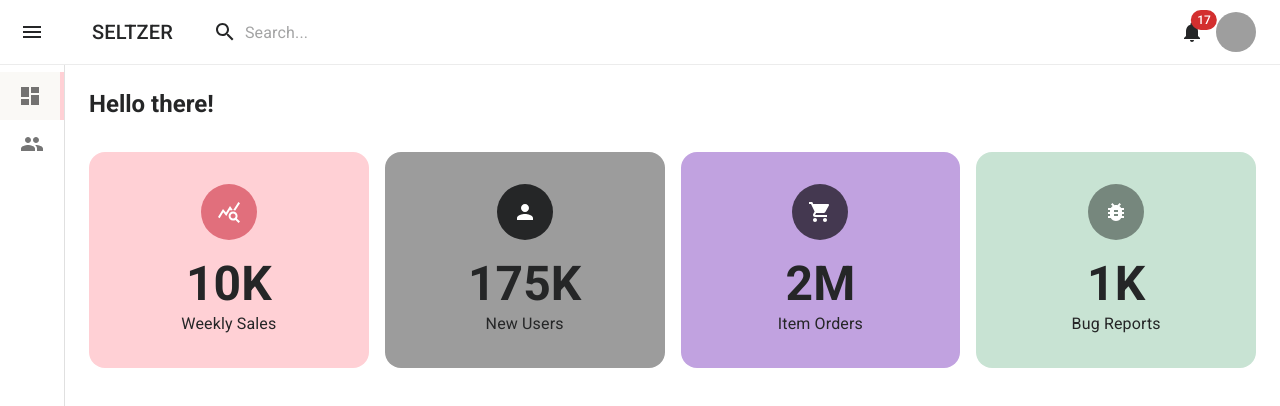
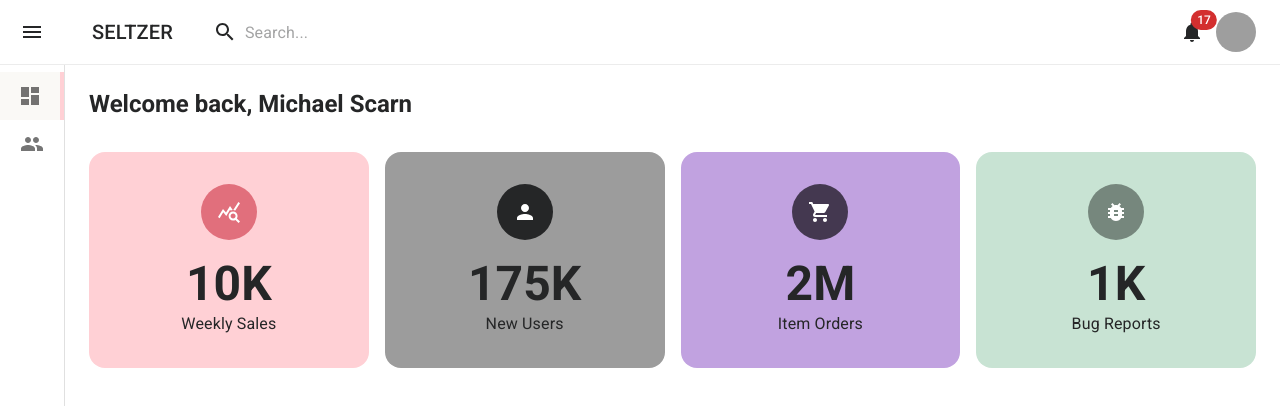
Before and after one commit to fizzypop-studio/seltzer-app, a React (Create React App) app: page /dashboard in a window 1280 px wide. Shown: the top 406 px of the page. Built offline with nearby package versions, Linux system fonts and the light colour scheme; grey boxes are pictures that could not be loaded.

Commit message:
added current user name to dashboard - setup translations

```diff
--- a/src/components/Navigation/Drawer/Drawer.tsx
+++ b/src/components/Navigation/Drawer/Drawer.tsx
@@ -302,9 +302,9 @@ export const Drawer = ({ children, currentRoute }: DrawerProps) => {
 				{drawerOpen && (
 					<S.DrawerFooter>
 						<IconActionCard
-							content="Upgrade to PRO for more users"
+							content={t('general.goPro')}
 							icon={<ElectricBolt />}
-							buttonText="Upgrade"
+							buttonText={t('general.upgrade')}
 							onClick={handleUpgrade}
 						/>
 					</S.DrawerFooter>
@@ -323,9 +323,9 @@ export const Drawer = ({ children, currentRoute }: DrawerProps) => {
 			<ActionModal
 				open={logoutModalOpen}
 				onClose={handleCloseLogoutModal}
-				title="Logout User"
-				content="Are you sure you want to log out?"
-				actionText="Logout"
+				title={t('auth.logoutUser')}
+				content={t('auth.areYouSureLogout')}
+				actionText={t('auth.logout')}
 				onActionClick={handleLogout}
 				onRequestClose={handleCloseLogoutModal}
 			/>
--- a/src/pages/main/Dashboard/Dashboard.tsx
+++ b/src/pages/main/Dashboard/Dashboard.tsx
@@ -1,4 +1,5 @@
 import { DataCard, Drawer, Grid, Typography } from 'components';
+import { useTranslation } from 'react-i18next';
 import { useTheme } from '@mui/material/styles';
 import {
 	Person,
@@ -7,14 +8,22 @@ import {
 	BugReport,
 } from '@mui/icons-material';
 
+import { useSelector } from 'react-redux';
+import { ReduxUser } from 'types/Redux';
+
 import { colors } from 'theme';
 import * as S from './Dashboard.styles';
 
 export const Dashboard = () => {
+	const { value: user } = useSelector((state: ReduxUser) => state.user);
 	const theme = useTheme();
+	const { t } = useTranslation();
+
 	return (
 		<Drawer currentRoute="/dashboard">
-			<Typography variant="h5">Hello there!</Typography>
+			<Typography variant="h5">{`${t('pages.dashboard.welcome')}, ${
+				user?.firstName
+			} ${user?.lastName}`}</Typography>
 			<S.DataWrapper>
 				<Grid
 					container
@@ -25,7 +34,7 @@ export const Dashboard = () => {
 						<DataCard
 							icon={<QueryStats />}
 							data={10000}
-							title="Weekly Sales"
+							title={t('pages.dashboard.weeklySales')}
 							colors={[
 								theme.palette.secondary.light,
 								theme.palette.secondary.main,
@@ -36,7 +45,7 @@ export const Dashboard = () => {
 						<DataCard
 							icon={<Person />}
 							data={175000}
-							title="New Users"
+							title={t('pages.dashboard.newUsers')}
 							colors={[
 								theme.palette.primary.light,
 								theme.palette.primary.main,
@@ -47,7 +56,7 @@ export const Dashboard = () => {
 						<DataCard
 							icon={<ShoppingCart />}
 							data={2000000}
-							title="Item Orders"
+							title={t('pages.dashboard.itemOrders')}
 							colors={[
 								colors.tertiary.light,
 								colors.tertiary.main,
@@ -58,7 +67,7 @@ export const Dashboard = () => {
 						<DataCard
 							icon={<BugReport />}
 							data={1000}
-							title="Bug Reports"
+							title={t('pages.dashboard.bugReports')}
 							colors={[colors.green.light, colors.green.main]}
 						/>
 					</Grid>
--- a/src/redux/slices/user/userSlice.ts
+++ b/src/redux/slices/user/userSlice.ts
@@ -3,7 +3,7 @@ import { createSlice } from '@reduxjs/toolkit';
 const user = {
 	id: 'id-123456',
 	firstName: 'Michael',
-	lasName: 'Scarn',
+	lastName: 'Scarn',
 	email: 'michaelscarn@test.com',
 };
 
--- a/src/translations/en.ts
+++ b/src/translations/en.ts
@@ -46,6 +46,9 @@ export const en = {
 			havePassword: 'Have your password?',
 			requestDemo: 'Request Demo',
 			createAccount: 'Create Account',
+			logout: 'Logout',
+			logoutUser: 'Logout User',
+			areYouSureLogout: 'Are you sure you want to log out?',
 		},
 		general: {
 			copyright: 'Copyright @fizzypopstudio',
@@ -53,6 +56,8 @@ export const en = {
 			placeholders: {
 				search: 'Search...',
 			},
+			upgrade: 'Upgrade',
+			goPro: 'Upgrade to PRO for more users',
 		},
 		navigation: {
 			pages: {
@@ -64,5 +69,15 @@ export const en = {
 			},
 			myAccount: 'My Account',
 		},
+		pages: {
+			dashboard: {
+				title: 'Dashboard',
+				welcome: 'Welcome back',
+				weeklySales: 'Weekly Sales',
+				newUsers: 'New Users',
+				itemOrders: 'Item Orders',
+				bugReports: 'Bug Reports',
+			},
+		},
 	},
 };
```
